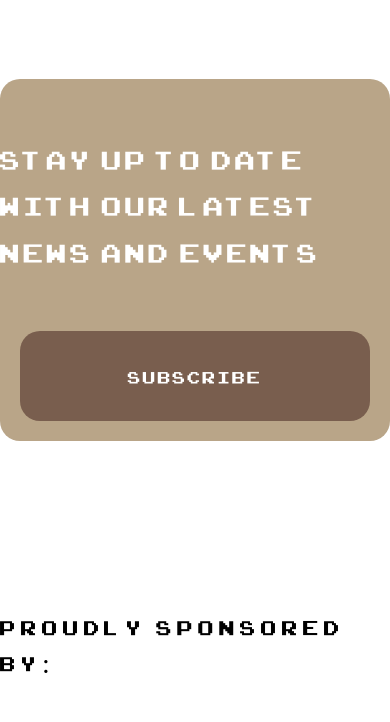
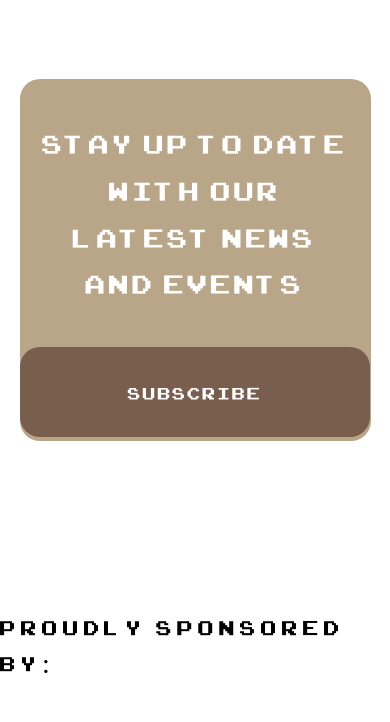
Before and after one commit to codingburgas/elOctavo, a website: page Website/index.html in a window 390 px wide. Shown: the part 1906-2628 px from the top of the page. Drawn offline with Linux system fonts and the light colour scheme.

Commit message:
Make news section responsive to 1200px

```diff
--- a/Website/src/scss/pages/_index.scss
+++ b/Website/src/scss/pages/_index.scss
@@ -238,4 +238,36 @@
         border-top-color: $accentDarkColor;
         background-color: #D9D9D9;
     }
+
+    .news__section{
+        width:100%;
+        height:500px;
+        @include flex(row, center, center);
+    }
+    .news__wrapper{
+        width:90%;
+        height:362px;
+        @include flex(column, space-evenly,center);
+        background-color: $mainLightColor;
+        border-radius: 20px;
+        text-align: center;
+    }
+    .news__heading{
+        font-size: $normalFontSize + 13;
+        letter-spacing: $smallLetterSpacing;
+        color:white;
+        width:90%;
+    }
+    .news__subscribe-button{
+        width:350px;
+        height:90px;
+        @include flex(row, center, center);
+        background-color: $mainDarkColor;
+        border-radius: 20px;
+    }
+    .news__subscribe-text{
+        font-size: $normalFontSize;
+        letter-spacing: $smallLetterSpacing;
+        color:white;
+    }
 }
```
Also changed, not shown: Website/dist/css/main.css.
